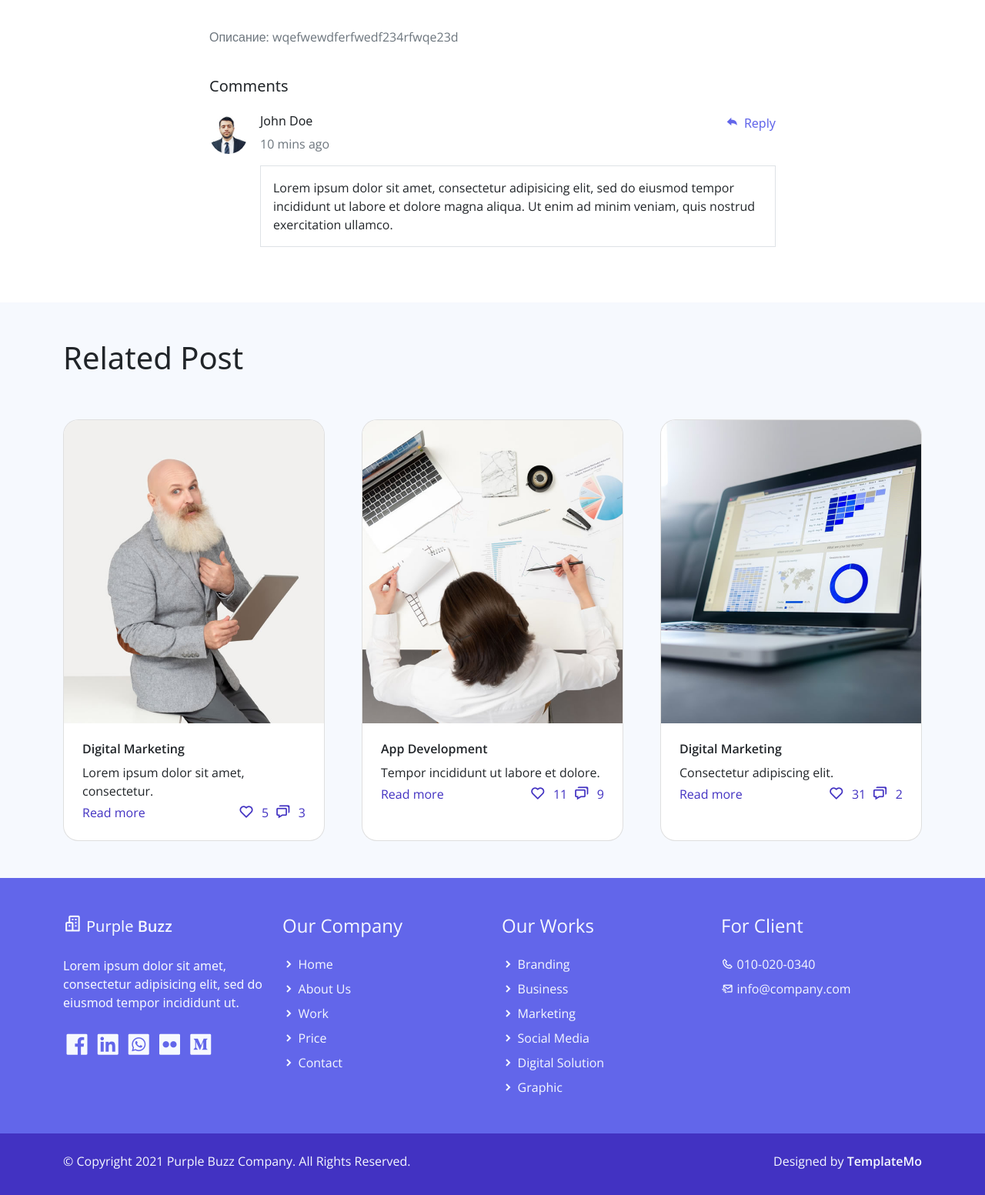
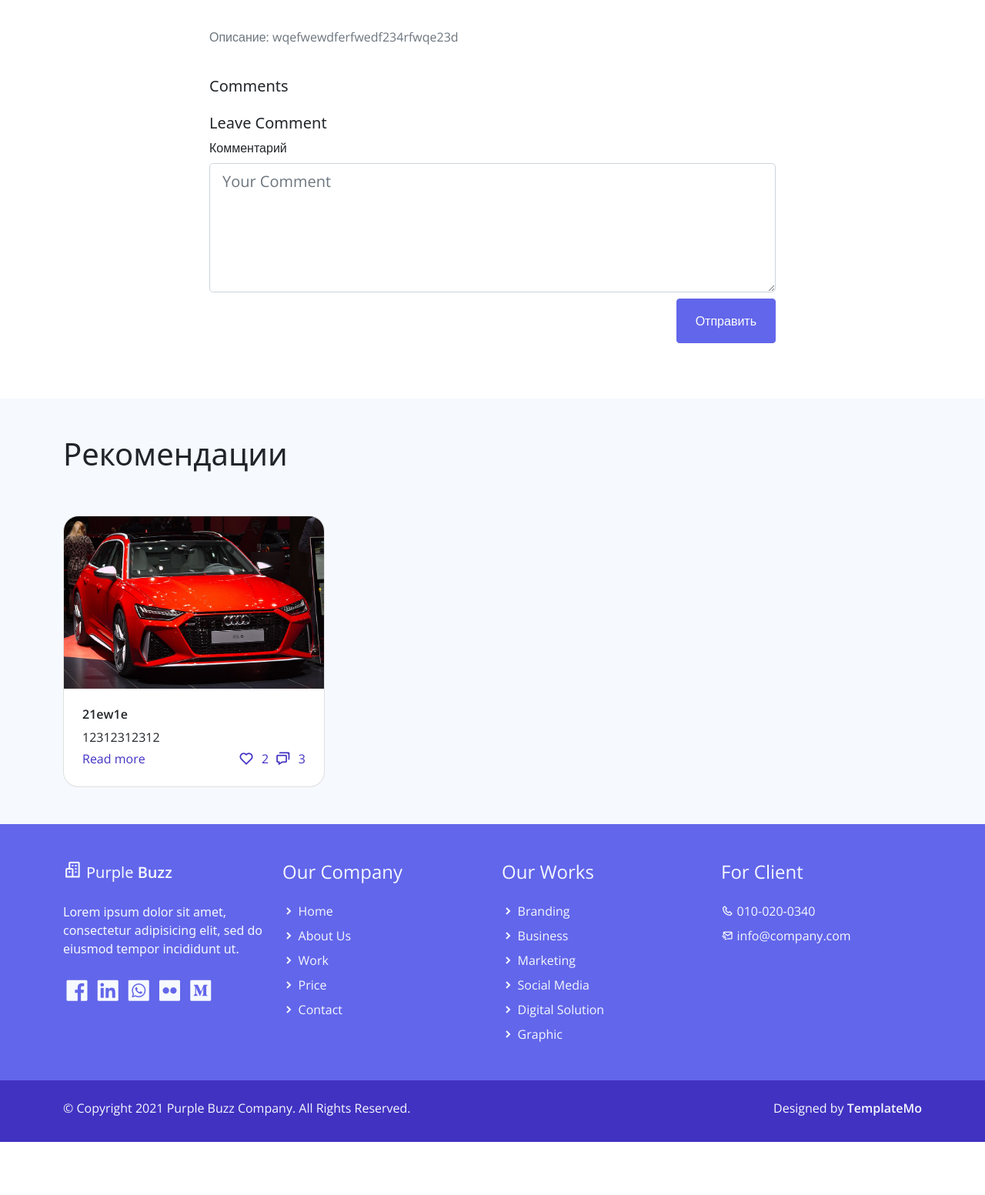
Before and after one commit to Dosya887/booking, a Django app: page /single/1/ in a window 1280 px wide. Shown: the part 1811-3364 px from the top of the page at 77% size. After the commit the page ends 3295 px from the top, so only its background shows below. Run offline with Django 5.2, Linux system fonts and the light colour scheme; data comes from the database, SQL or seed files in the repository; both versions use the stored data as it was after the commit; some libraries are stand-ins or nearby versions.

Commit message:
add feedback and feedback responce, add block recommendation

```diff
--- a/main/admin.py
+++ b/main/admin.py
@@ -1,7 +1,10 @@
 from django.contrib import admin
 from .models import Product, Image, Category, Favorite
+from user.models import Feedback, FeedbackResponse
 
 admin.site.register(Product)
 admin.site.register(Image)
 admin.site.register(Category)
 admin.site.register(Favorite)
+admin.site.register(Feedback)
+admin.site.register(FeedbackResponse)
--- a/main/models.py
+++ b/main/models.py
@@ -26,7 +26,7 @@ class Category(models.Model):
 
 
 class Product(models.Model):
-    category = models.ForeignKey(Category, on_delete=models.CASCADE, verbose_name='Категория')
+    category = models.ForeignKey(Category, on_delete=models.PROTECT, verbose_name='Категория')
     user = models.ForeignKey('user.MyUser', on_delete=models.CASCADE, verbose_name='Пользователь', related_name='products')
     title = models.CharField(max_length=123, verbose_name='Название')
     area = models.CharField(max_length=123, verbose_name='Площадь')
--- a/main/templates/main/base.html
+++ b/main/templates/main/base.html
@@ -189,11 +189,11 @@ https://templatemo.com/tm-561-purple-buzz
     </footer>
 </body>
    <!-- Bootstrap -->
-    <script src="assets/js/bootstrap.bundle.min.js"></script>
+    <script src="{% static 'assets/js/bootstrap.bundle.min.js'%}"></script>
     <!-- Load jQuery require for isotope -->
-    <script src="assets/js/jquery.min.js"></script>
+    <script src="{% static 'assets/js/jquery.min.js'%}"></script>
     <!-- Isotope -->
-    <script src="assets/js/isotope.pkgd.js"></script>
+    <script src="{% static 'assets/js/isotope.pkgd.js'%}"></script>
     <!-- Page Script -->
     <script>
         $(window).load(function() {
@@ -216,8 +216,8 @@ https://templatemo.com/tm-561-purple-buzz
         });
     </script>
     <!-- Templatemo -->
-    <script src="assets/js/templatemo.js"></script>
+    <script src="{% static 'assets/js/templatemo.js'%}"></script>
     <!-- Custom -->
-    <script src="assets/js/custom.js"></script>
+    <script src="{% static 'assets/js/custom.js'%} "></script>
 
 </html>
--- a/main/templates/main/single.html
+++ b/main/templates/main/single.html
@@ -197,107 +197,151 @@
                 <h4 class="h5">Comments</h4>
             </div>
         </div>
-
+        {% for feedback in product.feedback.all %}
         <div class="row pb-4">
             <div class="worksingle-comment-body col-md-8 m-auto">
                 <div class="d-flex">
                     <div>
-                        <img class="rounded-circle" src="./assets/img/team-05.jpg" style="width: 50px;">
+                        <img class="rounded-circle" src="{% static '/assets/img/team-05.jpg'%}" style="width: 50px;">
                     </div>
                     <div class="comment-body">
                         <div class="comment-header d-flex justify-content-between ms-3">
                             <div class="header text-start">
-                                <h5 class="h6">John Doe</h5>
-                                <p class="text-muted light-300">10 mins ago</p>
+                                <h5 class="h6">{{ feedback.user.username }}</h5>
+                                <p class="text-muted light-300">{{ feedback.created_at|timesince }} назад</p>
                             </div>
-                            <a href="#" class="text-decoration-none text-secondary"><i class='bx bxs-share me-2'></i>Reply</a>
+                            <a href="#" class="text-decoration-none text-secondary" data-bs-toggle="modal" data-bs-target="#replyModal" data-feedback-id="{{ feedback.id }}">
+                                <i class='bx bxs-share me-2'></i>Reply
+                            </a>
                         </div>
                         <div class="footer">
                             <div class="card-body border ms-3 light-300">
-                                Lorem ipsum dolor sit amet, consectetur adipisicing elit, sed do eiusmod
-                                tempor incididunt ut labore et dolore magna aliqua. Ut enim ad minim veniam,
-                                quis nostrud exercitation ullamco.
+                                {{ feedback.comment }}
                             </div>
                         </div>
+                        <div class="feedback-responses ms-5 mt-3">
+                    {% for response in feedback.feedback_responses.all %}
+                    <div class="card card-response p-3 mb-2">
+                        <div class="d-flex justify-content-between">
+                            <strong>{{ response.user.username }}</strong>
+                            <small class="text-muted">{{ response.created_at|timesince }} назад</small>
+                        </div>
+                        <p class="mb-0">{{ response.comment }}</p>
+                    </div>
+                    {% empty %}
+                    <!-- Если ответов нет, можно ничего не показывать -->
+                    {% endfor %}
+                </div>
                     </div>
                 </div>
             </div>
         </div><!-- End Comment -->
+        {% endfor %}
+        <div class="row pb-4">
+            <div class="worksingle-comment-footer col-lg-8 m-auto">
+                <h4 class="h5">Leave Comment</h4>
+                <form class="col-md-12 m-auto" method="POST" action="{% url 'feedback_create' product.id %}" role="form">
+                    {% csrf_token %}
+                    <div class="form-group">
+                        <label class="pb-2 pt-sm-0 pt-4 light-300" for="inputmessage">Комментарий</label>
+                        <textarea class="form-control form-control-lg light-300" id="inputmessage" name="comment" placeholder="Your Comment" rows="5"></textarea>
+                    </div>
+                    <div class="form-row pt-2">
+                        <div class="col-md-12 col-10 text-end">
 
-
-
-
-
+                            <button type="submit" class="btn btn-secondary text-white px-md-4 px-2 py-md-3 py-1 radius-0 light-300">Отправить</button>
+                        </div>
+                    </div>
+                </form>
+            </div>
+        </div><!-- End Comment Form -->
     </section>
     <!-- End Work Sigle -->
-
+    <div class="modal fade" id="replyModal" data-bs-backdrop="static" tabindex="-1" aria-hidden="true">
+  <div class="modal-dialog">
+    <div class="modal-content">
+      <div class="modal-header">
+        <h5 class="modal-title">Reply to Comment</h5>
+        <button type="button" class="btn-close" data-bs-dismiss="modal" aria-label="Close"></button>
+      </div>
+      <div class="modal-body">
+        <form id="replyForm" method="post" action="" role="form">
+          {% csrf_token %}
+          <!-- если на бэкенде принимаете parent_id -->
+          <input type="hidden" name="parent_id" id="parent_id" value="">
+          <div class="form-group">
+            <label for="modalMessage">Your Reply</label>
+            <textarea
+              class="form-control form-control-lg"
+              id="modalMessage"
+              name="comment"
+              rows="5"
+              placeholder="Your reply…"
+            ></textarea>
+          </div>
+          <button type="submit" class="btn btn-primary mt-3">Отправить</button>
+        </form>
+      </div>
+    </div>
+  </div>
+</div>
     <!-- Start Related Post -->
     <article class="container-fluid bg-light">
         <div class="container">
             <div class="worksingle-related-header row">
-                <h1 class="h2 py-5">Related Post</h1>
+                <h1 class="h2 py-5">Рекомендации</h1>
                 <div class="col-md-12 text-left justify-content-center">
                     <div class="row gx-5">
-
-
-                        <div class="col-sm-6 col-lg-4 mb-5">
-                            <a href="#" class="related-content card text-decoration-none overflow-hidden h-100">
-                                <img class="related-img card-img-top" src="./assets/img/related-post-01.jpg" alt="Card image cap">
+                        {% for recommendations_product in recommendations_products %}
+                            <div class="col-sm-6 col-lg-4 mb-5">
+                            <a href="{% url 'single_view' recommendations_product.id %}" class="related-content card text-decoration-none overflow-hidden h-100">
+                                <img class="related-img card-img-top" src="{{ recommendations_product.image.url }}" alt="Card image cap">
                                 <div class="related-body card-body p-4">
-                                    <h5 class="card-title h6 m-0 semi-bold-600 text-dark">Digital Marketing</h5>
+                                    <h5 class="card-title h6 m-0 semi-bold-600 text-dark">{{ recommendations_product.title }}</h5>
                                     <p class="card-text pt-2 mb-1 light-300 text-dark">
-                                        Lorem ipsum dolor sit amet, consectetur.
+                                        {{recommendations_product.description}}
                                     </p>
                                     <div class="d-flex justify-content-between">
                                         <span class="text-primary light-300">Read more</span>
                                         <div class="light-300">
-                                            <i class='bx-fw bx bx-heart me-1'></i>5
+                                            <i class='bx-fw bx bx-heart me-1'></i>{{ product_like }}
                                             <i class='bx-fw bx bx-chat    ms-1 me-1'></i>3
                                         </div>
                                     </div>
                                 </div>
                             </a>
                         </div>
-                        <div class="col-sm-6 col-lg-4 mb-5">
-                            <a href="#" class="related-content card text-decoration-none overflow-hidden h-100">
-                                <img class="related-img card-img-top" src="./assets/img/related-post-02.jpg" alt="Card image cap">
-                                <div class="related-body card-body p-4">
-                                    <h5 class="card-title h6 m-0 semi-bold-600 text-dark">App Development</h5>
-                                    <p class="card-text pt-2 mb-1 light-300 text-dark">
-                                        Tempor incididunt ut labore et dolore.
-                                    </p>
-                                    <div class="d-flex justify-content-between">
-                                        <span class="text-primary light-300">Read more</span>
-                                        <div class="light-300">
-                                            <i class='bx-fw bx bx-heart me-1'></i>11
-                                            <i class='bx-fw bx bx-chat    ms-1 me-1'></i>9
-                                        </div>
-                                    </div>
-                                </div>
-                            </a>
-                        </div>
-                        <div class="col-sm-6 col-lg-4 mb-5">
-                            <a href="#" class="related-content card text-decoration-none overflow-hidden h-100">
-                                <img class="related-img card-img-top" src="./assets/img/related-post-03.jpg" alt="Card image cap">
-                                <div class="related-body card-body p-4">
-                                    <h5 class="card-title h6 m-0 semi-bold-600 text-dark">Digital Marketing</h5>
-                                    <p class="card-text pt-2 mb-1 light-300 text-dark">
-                                        Consectetur adipiscing elit.
-                                    </p>
-                                    <div class="d-flex justify-content-between">
-                                        <span class="text-primary light-300">Read more</span>
-                                        <div class="light-300">
-                                            <i class='bx-fw bx bx-heart me-1'></i>31
-                                            <i class='bx-fw bx bx-chat    ms-1 me-1'></i>2
-                                        </div>
-                                    </div>
-                                </div>
-                            </a>
-                        </div>
+                        {% endfor %}
                     </div>
                 </div>
             </div>
 
     </article>
     <!-- End Related Post -->
+
+<script>
+document.addEventListener('DOMContentLoaded', function() {
+  const textarea = document.getElementById('inputmessage');
+  textarea.addEventListener('keydown', function(event) {
+    if (event.key === 'Enter' && !event.shiftKey && !event.ctrlKey && !event.altKey) {
+      event.preventDefault();
+      this.form.submit();
+    }
+  });
+
+  const replyModalEl = document.getElementById('replyModal');
+  replyModalEl.addEventListener('show.bs.modal', event => {
+    const btn = event.relatedTarget;
+    const feedbackId = btn.getAttribute('data-feedback-id');
+    const form = replyModalEl.querySelector('#replyForm');
+
+    // Подставляем URL с product.id и feedback.id
+    form.action = `{% url 'feedback_response' 0 %}`.replace('/0/', `/${feedbackId}/`);
+
+    // Или передаём через hidden input (если используешь parent_id)
+    replyModalEl.querySelector('#parent_id').value = feedbackId;
+  });
+});
+</script>
+
 {% endblock %}
--- a/main/views.py
+++ b/main/views.py
@@ -1,12 +1,7 @@
 from django.shortcuts import render, redirect, get_object_or_404
 from django.contrib.auth.decorators import login_required
 from django.contrib import messages
-from django.contrib.auth.forms import UserCreationForm
-from .forms import CustomUserCreationForm
 from .models import Product, Category, Favorite
-
-from django.contrib.auth import login, authenticate, logout
-
 
 
 def index(request):
@@ -35,9 +30,15 @@ def category_view(request, category_id):
 
 def single_view(request, product_id):
     product = get_object_or_404(Product, id=product_id)
-    return render(request, 'main/single.html', {'product': product})
+    recommendations_products = Product.objects.filter(category=product.category).exclude(id=product.id)
+    product_like = Favorite.objects.filter(product=product).count()
+    return render(request, 'main/single.html', {
+        'product': product,
+        'recommendations_products': recommendations_products,
+        'product_like': product_like,
+    })
 
-
+@login_required
 def favorite_product_view(request):
     favorites = Favorite.objects.filter(user=request.user).select_related('product')
     return render(request, 'main/favorite.html', {'favorites': favorites})
--- a/manage.py
+++ b/manage.py
@@ -2,6 +2,7 @@
 """Django's command-line utility for administrative tasks."""
 import os
 import sys
+
 
 
 def main():
--- a/user/urls.py
+++ b/user/urls.py
@@ -9,4 +9,6 @@ urlpatterns = [
     path('logout/', auth_views.LogoutView.as_view(next_page='/'), name='logout'),
     path('login/', login_view, name='login'),
     path('confirm/', confirm_2fa_view, name='confirm_2fa'),
+    path('feedback/<int:product_id>/create/', views.user_product_feedback_view, name='feedback_create'),
+    path('feedback_response/<int:response_id>/create/', views.feedback_response_view, name='feedback_response'),
 ]
```
Also changed, not shown: core/settings.py (+9 -0 lines), user/models.py (+25 -2 lines), user/utils.py (+4 -4 lines), user/views.py (+29 -4 lines), db.sqlite3, main/migrations/0006_alter_product_category.py (added), main/migrations/0007_feedback.py (added), main/migrations/0008_delete_feedback.py (added), media/media/image_view/Audi_RS6_Avant_C8_at_IAA_2019_IMG_0194_3MkldX4.jpg (added), user/migrations/0004_feedback.py (added), user/migrations/0005_feedbackresponse.py (added).
